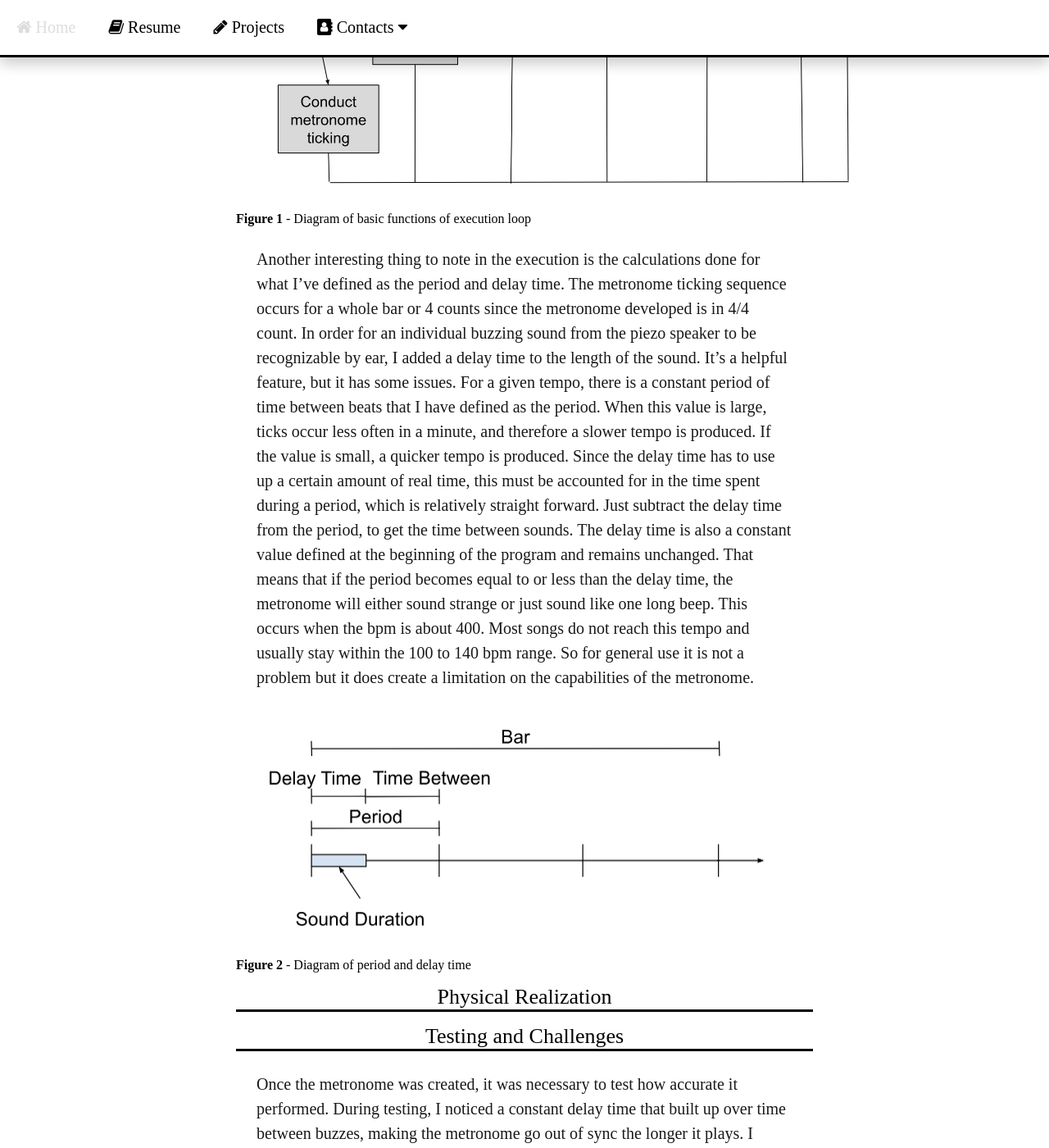
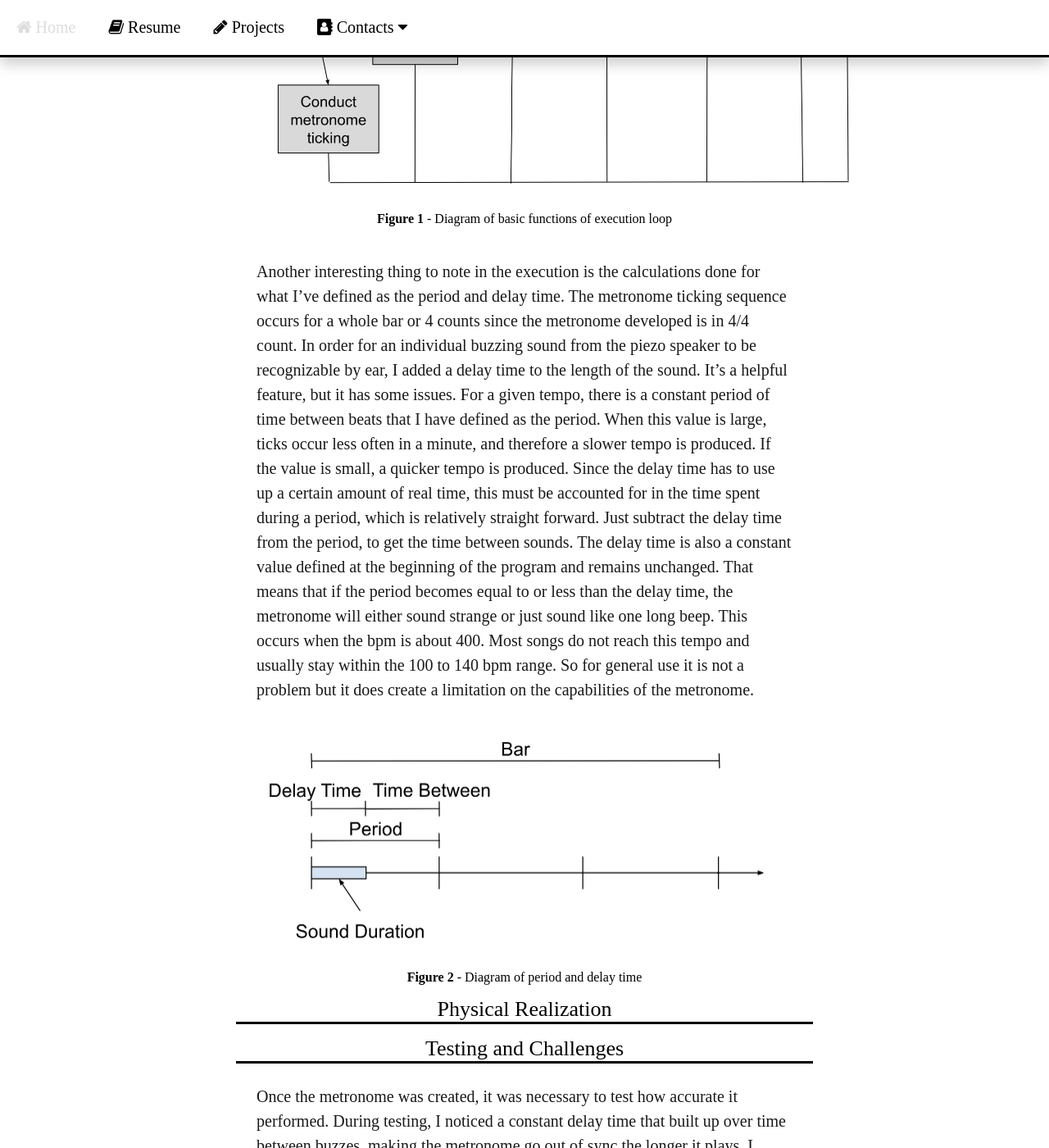
Before and after one commit to JacobHodgins/hodginsjacob, a Jekyll site: the page built from _posts/2023-07-13-first-post.md, in a window 1280 px wide and 1400 px high, scrolled down 1862 px. Shown: the whole window at 82% size. Built offline with Jekyll 4.4.1, drawn with Linux system fonts in a browser that asks for light colours.

Commit message:
Update main.css

```diff
--- a/css/main.css
+++ b/css/main.css
@@ -182,6 +182,12 @@ nav.navbar a:active {
   text-align: center;
   margin-top: 15px;
 }
+
+.figure-name {
+  text-align: center;
+  font-size: 16px;
+  margin-bottom: 15px;
+}
 /* --------------------------------POSTS-------------------------------- */
 /* --------------------------------FOOTER-------------------------------- */
 
```
